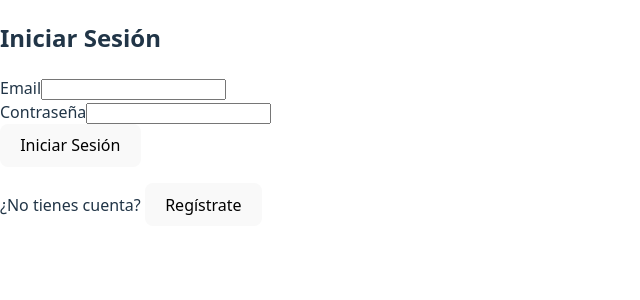
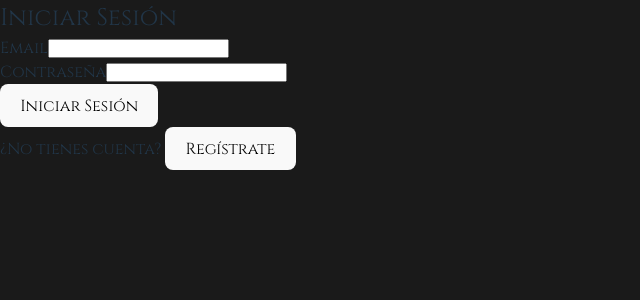
Before and after one commit to devmiguelgomez/wow-fronted, a React (Vite) app: page /login in a window 1280 px wide. Shown: the top 300 px of the page, without its empty margins (0-640 px from the left). Built offline with nearby package versions, Linux system fonts and the light colour scheme.

Commit message:
Prueba 1.6

```diff
--- a/src/App.jsx
+++ b/src/App.jsx
@@ -1,12 +1,11 @@
-import React from 'react';
+import React, { useState, useEffect } from 'react';
 import { BrowserRouter as Router, Routes, Route, Navigate } from 'react-router-dom';
 import Login from './components/Login';
 import Register from './components/Register';
 import Chat from './components/Chat';
 import LoadingScreen from './components/LoadingScreen'
 import FactionSelection from './components/FactionSelection'
-import { createGlobalStyle } from 'styled-components'
-import { useState, useEffect } from 'react'
+import styled, { createGlobalStyle } from 'styled-components'
 
 const GlobalStyle = createGlobalStyle`
   * {
@@ -34,6 +33,12 @@ const GlobalStyle = createGlobalStyle`
     margin: 0;
     padding: 0;
   }
+`
+
+const AppContainer = styled.div`
+  min-height: 100vh;
+  background-color: #1a1a1a;
+  width: 100%;
 `
 
 const PrivateRoute = ({ children }) => {
@@ -99,7 +104,8 @@ const App = () => {
   }
 
   return (
-    <div className="min-h-screen bg-gray-900">
+    <AppContainer>
+      <GlobalStyle />
       <Router>
         <Routes>
           <Route path="/login" element={<Login />} />
@@ -115,7 +121,7 @@ const App = () => {
           <Route path="/" element={<Navigate to="/login" />} />
         </Routes>
       </Router>
-    </div>
+    </AppContainer>
   )
 }
 
--- a/vite.config.js
+++ b/vite.config.js
@@ -8,17 +8,5 @@ export default defineConfig({
     host: true,
     port: 5173
   },
-  assetsInclude: ['**/*.jpg', '**/*.png', '**/*.svg'],
-  build: {
-    rollupOptions: {
-      external: ['styled-components', 'axios', 'uuid'],
-      output: {
-        globals: {
-          'styled-components': 'styled',
-          'axios': 'axios',
-          'uuid': 'uuid'
-        }
-      }
-    }
-  }
+  assetsInclude: ['**/*.jpg', '**/*.png', '**/*.svg']
 })
```
